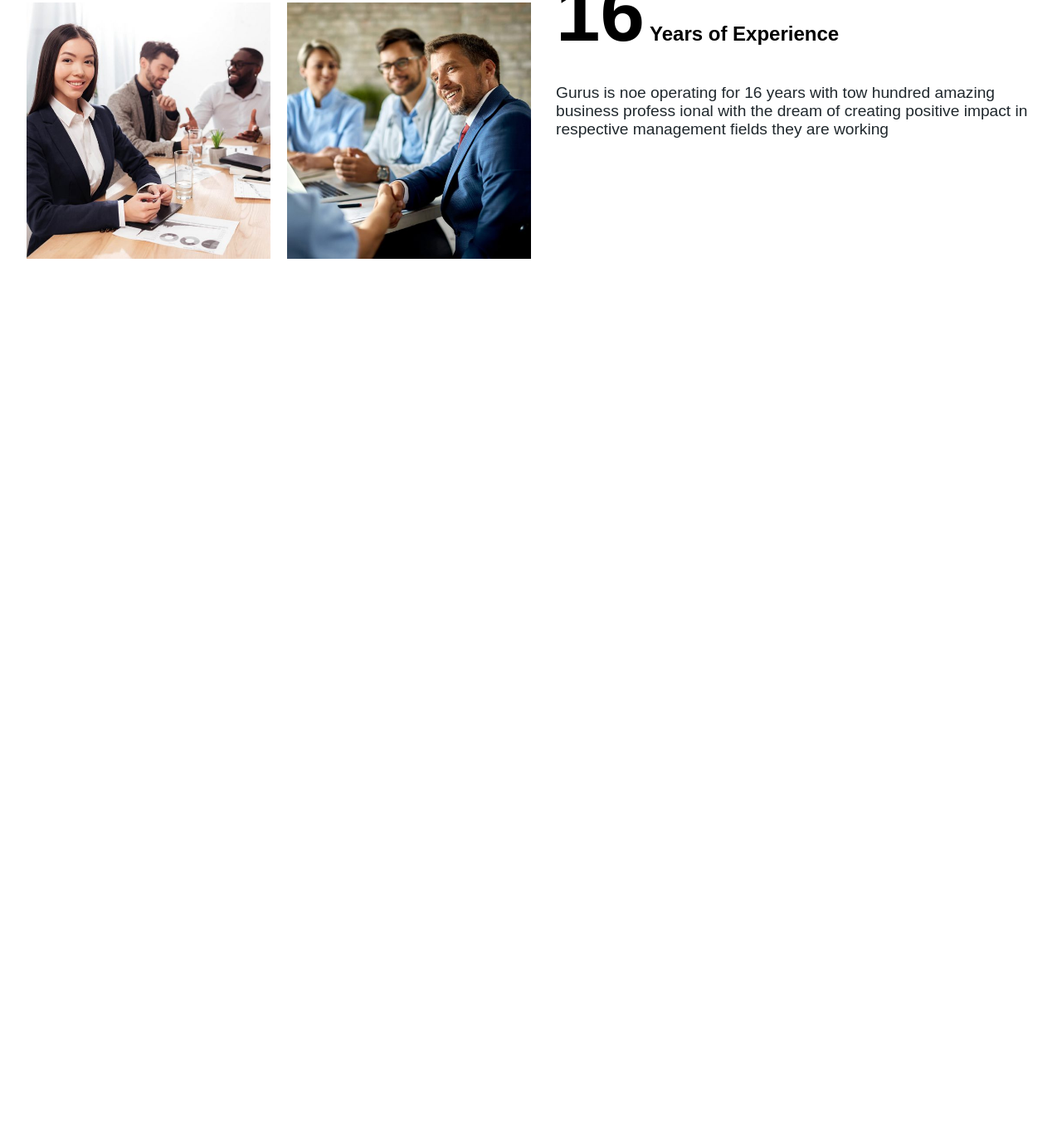
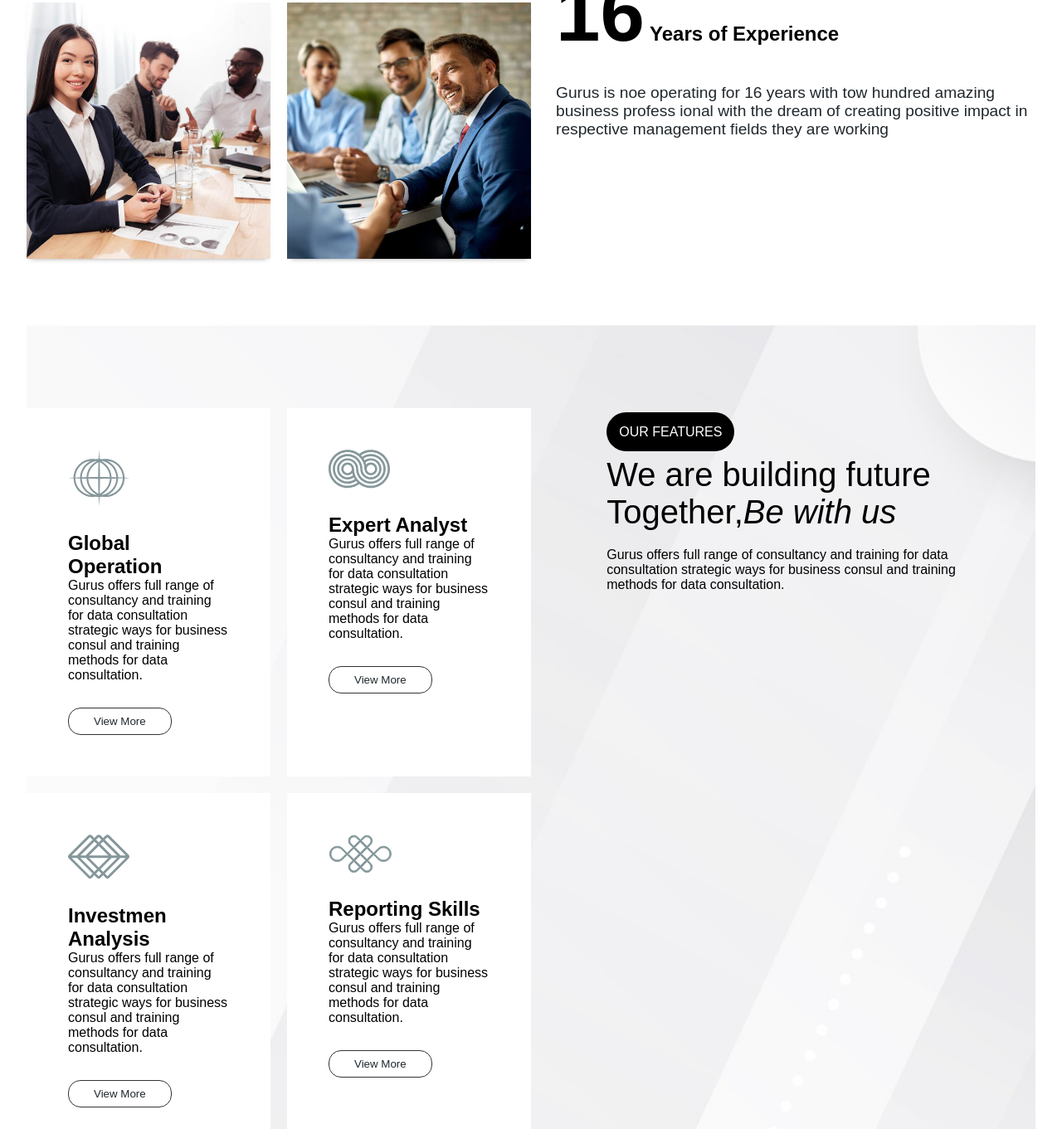
Before and after one commit to walid-official/business-project, a plain HTML site: page index.html in a window 1280 px wide. Shown: the part 1439-2800 px from the top of the page at 83% size. Before the commit the page ends 1751 px from the top, so only its background shows below. Drawn offline with Linux system fonts and the light colour scheme; files whose address does not match are found by name.

Commit message:
feature area is added

```diff
--- a/index.html
+++ b/index.html
@@ -22,7 +22,7 @@
             <ul class="list-container flex-area">
                 <li><a href="#">Home</a></li>
                 <li><a href="#">About</a></li>
-                <li><a href="#">Service</a></li>
+                <li><a href="#">Feature</a></li>
                 <li><a href="#">Accuracy</a></li>
                 <li><a href="#">Testimonial</a></li>
                 <li><a href="#">Contact</a></li>
@@ -57,10 +57,18 @@
             </div>
             <div class="about-container">
                 <div class="about-image">
-                    <img src="images/portfolio-10-556x585.jpg" alt="">
-                    <img src="images/portfolio-11-556x585.jpg" alt="">
-                    <img src="images/portfolio-12-556x585.jpg" alt="">
-                    <img src="images/portfolio-9-556x585.jpg" alt="">
+                    <div class="about-image-content">
+                        <img class="hover-item" src="images/portfolio-10-556x585.jpg" alt="">
+                    </div>
+                    <div class="about-image-content">
+                        <img class="hover-item" src="images/portfolio-11-556x585.jpg" alt="">
+                    </div>
+                    <div class="about-image-content">
+                        <img class="hover-item" src="images/portfolio-12-556x585.jpg" alt="">
+                    </div>
+                    <div class="about-image-content">
+                        <img class="hover-item" src="images/portfolio-9-556x585.jpg" alt="">
+                    </div>
                 </div>
                 <div class="about-content">
                     <h3>Gurus offers full range of consultancy and training for data mining strategic ways for business consul and training methods for data consultation aute irure dolor in reprehenderit.</h3>
@@ -68,6 +76,45 @@
                     <p>Gurus is noe operating for 16 years with tow hundred amazing business profess ional with the dream of creating positive impact in respective management fields they are working</p>
                 </div>
             </div>
+        </section> <!-- About Area End -->
+
+        <section class="feature-area">
+            <div class="feature-container">
+                <div class="feature-card">
+                    <div class="card">
+                        <img src="images/service-9.svg" alt="">
+                        <h2>Global Operation</h2>
+                        <p>Gurus offers full range of consultancy and training for data consultation strategic ways for business consul and training methods for data consultation.</p>
+                        <button>View More</button>
+                    </div>
+                    <div class="card">
+                        <img src="images/service-10.svg" alt="">
+                        <h2>Expert Analyst</h2>
+                        <p>Gurus offers full range of consultancy and training for data consultation strategic ways for business consul and training methods for data consultation.</p>
+                        <button>View More</button>
+                    </div>
+                    <div class="card">
+                        <img src="images/service-11.svg" alt="">
+                        <h2>Investmen Analysis</h2>
+                        <p>Gurus offers full range of consultancy and training for data consultation strategic ways for business consul and training methods for data consultation.</p>
+                        <button>View More</button>
+                    </div>
+                    <div class="card">
+                        <img src="images/service-12.svg" alt="">
+                        <h2>Reporting Skills</h2>
+                        <p>Gurus offers full range of consultancy and training for data consultation strategic ways for business consul and training methods for data consultation.</p>
+                        <button>View More</button>
+                    </div>
+
+                </div>
+                <div class="feature-content">
+                    <div class="feature-info">
+                        <span id="feature-title">OUR FEATURES</span>
+                        <h3>We are building future Together,<span>Be with us</span></h3>
+                        <p>Gurus offers full range of consultancy and training for data consultation strategic ways for business consul and training methods for data consultation.</p>
+                    </div>
+                </div>
+            </div>
         </section>
     </main>
 </body>
--- a/responsive.css
+++ b/responsive.css
@@ -1,3 +1,12 @@
+@media screen and (max-width: 1200px) {
+    .feature-container{
+        grid-template-columns: 1fr;
+    }
+    .feature-content{
+        grid-row: 1;
+        margin-bottom: 50px;
+    }
+}
 @media screen and (max-width: 992px) {
     .hero-container{
         display: block;
@@ -46,4 +55,10 @@
     .about-image{
         grid-template-columns: 1fr;
     }
+    .feature-card{
+        grid-template-columns: 1fr;
+    }
+    .feature-content h3{
+        width: 100%;
+    }
 }
--- a/style.css
+++ b/style.css
@@ -173,3 +173,98 @@ ul.list-container li a{
     font-size: 1.2rem;
     color:rgb(32, 40, 45);
 }
+.about-image-content{
+    overflow: hidden;
+    box-shadow: 0 4px 6px -5px rgba(0,0,0,0.5);
+    transition: ease-in-out .5s;
+}
+.hover-item{
+    transition: transform .5s;
+}
+.hover-item:hover{
+    transform: scale(1.1);
+    transition: ease-in-out .5s;
+}
+/* About section End */
+
+.feature-area{
+    background-image: url('images/img-feture-3.jpg');
+    background-repeat: no-repeat;
+    background-size: cover;
+    background-position: center;
+    margin: 80px 0;
+    padding: 100px 0;
+}
+.feature-container{
+    display: grid;
+    grid-template-columns: repeat(2,1fr);
+}
+.feature-card{
+    display: grid;
+    grid-template-columns: repeat(2, 1fr);
+    gap: 20px;
+}
+.card{
+    background-color: #fff;
+    padding: 50px;
+}
+.card:hover{
+    transition: all .5s;
+    background-image: url('images/bg-hover-service.jpg');
+    background-color: rgba(0,0,0,0.5);
+    background-blend-mode: overlay;
+    color: #fff;
+    transition: all .5s;
+    width: 100%;
+    height: 100%;
+}
+.card:hover button{
+    border: 1px solid #fff;
+    color: #000;
+    background-color: #fff;
+}
+.card h2{
+    padding-top: 30px
+}
+.card p{
+    padding-bottom: 30px;
+}
+.card button{
+    border: 1px solid #333;
+    background-color: transparent;
+    color:rgb(32, 40, 45);
+    padding: 8px 30px;
+    border-radius: 15px;
+    cursor: pointer;
+    transition: ease .5s;
+}
+.card button:hover{
+    background-color: transparent;
+    color: #fff;
+    transition: ease-in-out .5s;
+}
+.feature-content {
+    display: grid;
+    align-content: start;
+    width: 70%;
+    margin: 20px auto 0;
+
+}
+.feature-content #feature-title{
+    font-size: 1rem;
+    color: #fff;
+    background-color: #000;
+    padding: 15px;
+    border-radius: 30px;
+}
+.feature-content h3{
+    font-size: 2.5rem;
+    font-weight: 400;
+    margin: 20px 0;
+}
+.feature-content h3 span{
+    font-style: italic;
+}
+.feature-content p{
+
+}
```
Also changed, not shown: images/red-watercolor-background_1378-184 (1).avif (added), images/red-watercolor-background_1378-184.avif (added).
